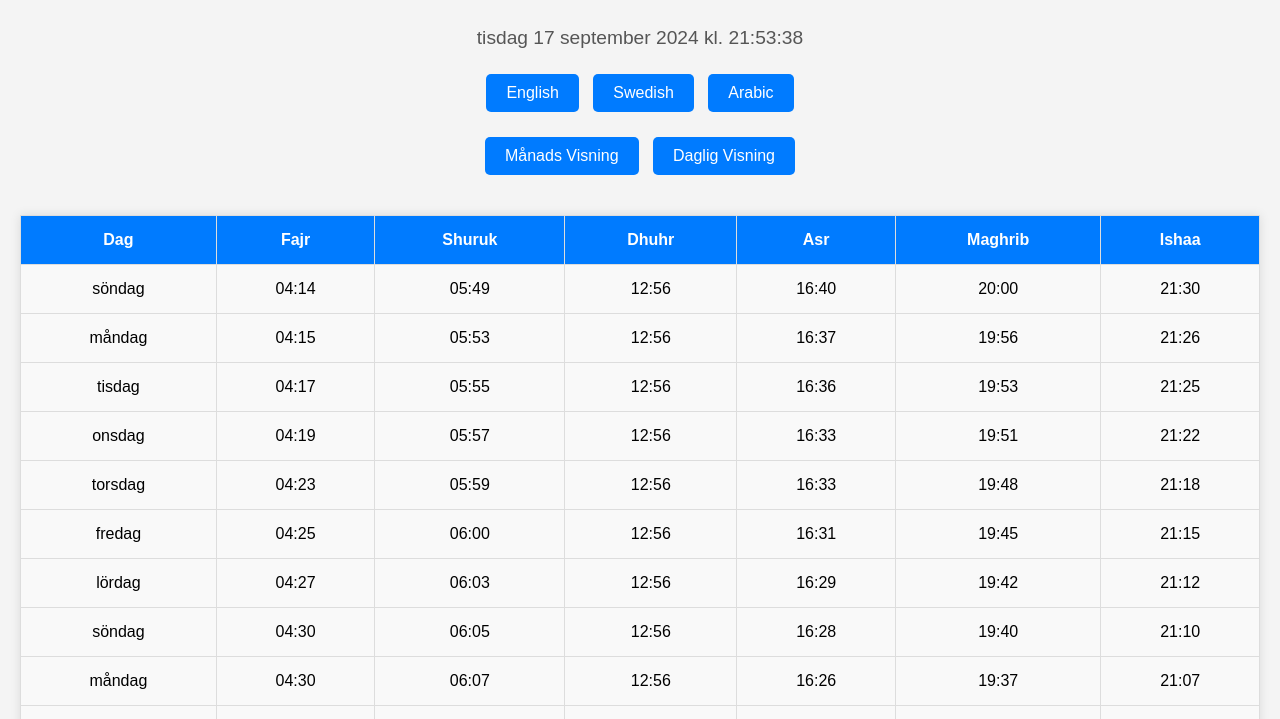
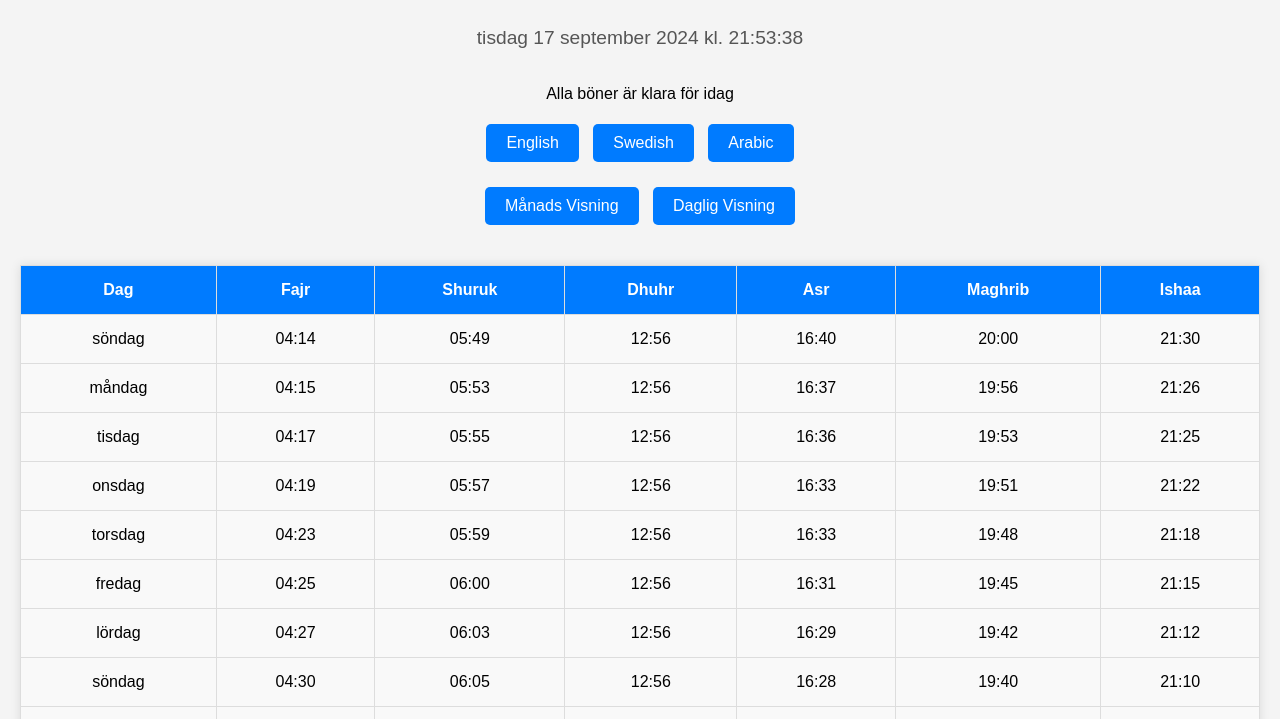
Before and after one commit to Abdumah-code/prayer-times-website, a website: page index.html in a window 1280 px wide. Shown: the part 81-800 px from the top of the page. Drawn offline with Linux system fonts and the light colour scheme.

Commit message:
countdown and fixes

```diff
--- a/index.html
+++ b/index.html
@@ -10,6 +10,7 @@
     <header>
         <h1 id="title">Prayer Times</h1>
         <p id="current-date-time"></p>
+        <p id="countdown-timer">Next Prayer: --:--:--</p>
 
         <div id="language-toggle">
             <button onclick="setLanguage('en')">English</button>
--- a/src/script.js
+++ b/src/script.js
@@ -9,7 +9,9 @@ const translations = {
         maghrib: 'Maghrib',
         ishaa: 'Ishaa',
         monthlyView: 'Monthly View',
-        dailyView: 'Daily View'
+        dailyView: 'Daily View',
+        nextPrayer: 'Next Prayer',
+        allPrayersDone: 'All prayers done for today'
     },
     sv: {
         title: 'Bönetider',
@@ -21,7 +23,9 @@ const translations = {
         maghrib: 'Maghrib',
         ishaa: 'Ishaa',
         monthlyView: 'Månads Visning',
-        dailyView: 'Daglig Visning'
+        dailyView: 'Daglig Visning',
+        nextPrayer: 'Nästa bön',
+        allPrayersDone: 'Alla böner är klara för idag'
     },
     ar: {
         title: 'مواقيت الصلاة',
@@ -34,6 +38,8 @@ const translations = {
         ishaa: 'العشاء',
         monthlyView: 'عرض شهري',
         dailyView: 'عرض يومي',
+        nextPrayer: 'الصلاة التالية',
+        allPrayersDone: 'تمت جميع الصلوات لليوم',
         days: {
             Sunday: 'أحد',
             Monday: 'اثنين',
@@ -47,6 +53,7 @@ const translations = {
 };
 
 
+
 let currentLanguage = 'sv';
 let currentView = 'monthly';
 
@@ -54,7 +61,64 @@ document.addEventListener('DOMContentLoaded', () => {
     setLanguage('sv');
     loadPrayerTimes();
     updateDateTime();
+    startCountdown();
 });
+
+function startCountdown(data) {
+    const today = new Date();
+    const todayFormatted = today.toLocaleDateString('en-CA');
+    const todayData = data.find(row => row[0].trim() === todayFormatted);
+
+    if (!todayData) {
+        document.getElementById('countdown-timer').textContent = `${translations[currentLanguage].nextPrayer}: ${translations[currentLanguage].allPrayersDone}`;
+        return;
+    }
+
+    function findNextPrayerTime() {
+        const now = new Date();
+        const prayerTimes = [
+            todayData[2].trim(),
+            todayData[3].trim(),
+            todayData[4].trim(),
+            todayData[5].trim(),
+            todayData[6].trim(),
+            todayData[7].trim()
+        ];
+
+        for (let time of prayerTimes) {
+            const [hours, minutes] = time.split(':').map(Number);
+            const prayerTime = new Date(now.getFullYear(), now.getMonth(), now.getDate(), hours, minutes);
+
+            if (prayerTime > now) {
+                return prayerTime;
+            }
+        }
+        return null;
+    }
+
+    function updateCountdown() {
+        const nextPrayerTime = findNextPrayerTime();
+
+        if (!nextPrayerTime) {
+            document.getElementById('countdown-timer').textContent = translations[currentLanguage].allPrayersDone;
+            return;
+        }
+
+        const now = new Date();
+        const timeDiff = nextPrayerTime - now;
+
+        const hours = Math.floor((timeDiff % (1000 * 60 * 60 * 24)) / (1000 * 60 * 60));
+        const minutes = Math.floor((timeDiff % (1000 * 60 * 60)) / (1000 * 60));
+        const seconds = Math.floor((timeDiff % (1000 * 60)) / 1000);
+
+        document.getElementById('countdown-timer').textContent = `${translations[currentLanguage].nextPrayer}: ${hours.toString().padStart(2, '0')}:${minutes.toString().padStart(2, '0')}:${seconds.toString().padStart(2, '0')}`;
+
+        setTimeout(updateCountdown, 1000);
+    }
+
+    updateCountdown();
+}
+
 
 function setLanguage(language) {
     currentLanguage = language;
@@ -102,10 +166,14 @@ async function loadPrayerTimes() {
 
         generatePrayerTable(filteredData);
         highlightToday(filteredData);
+
+        // Start the countdown with the data
+        startCountdown(data);
     } catch (error) {
         console.error('Error loading CSV:', error);
     }
 }
+
 
 function generatePrayerTable(data) {
     const tbody = document.querySelector('.prayer-times tbody');
```
